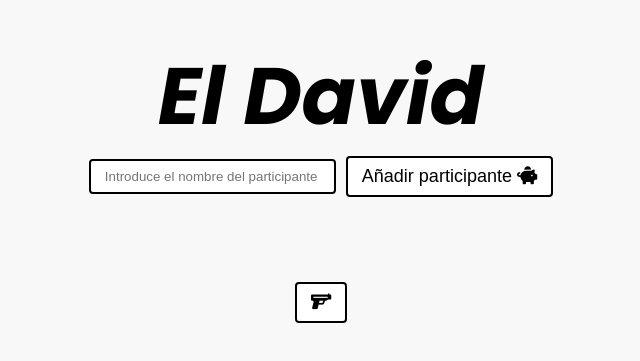
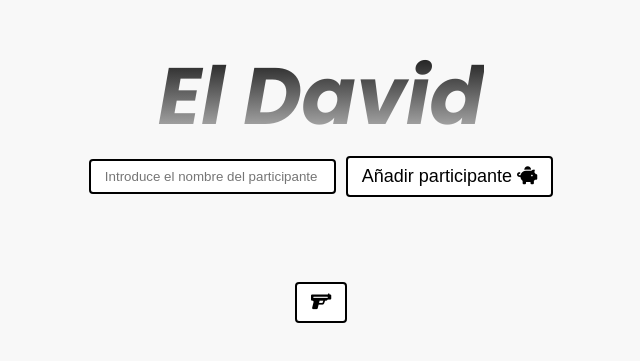
Before and after one commit to albert2399/Sorteo, a plain HTML site: page index.html in a window 1280 px wide. Shown: the part 229-590 px from the top of the page, without its empty margins (319-959 px from the left). Drawn offline with Linux system fonts and the light colour scheme.

Commit message:
color titulo

```diff
--- a/style.css
+++ b/style.css
@@ -87,11 +87,14 @@ input#name {
 header {
     text-align: center;
     width: 100%;
-
 }
 header h1{
     display: inline;
     font-style: oblique;
     font-size: 80px;
     font-family: "Poppins", sans-serif;
+    background: linear-gradient(to bottom, black, lightgray);
+    -webkit-background-clip: text; /* Para WebKit (Chrome, Safari, etc.) */
+    background-clip: text;
+    color: transparent;
 }
```
Also changed, not shown: 1 other file.
